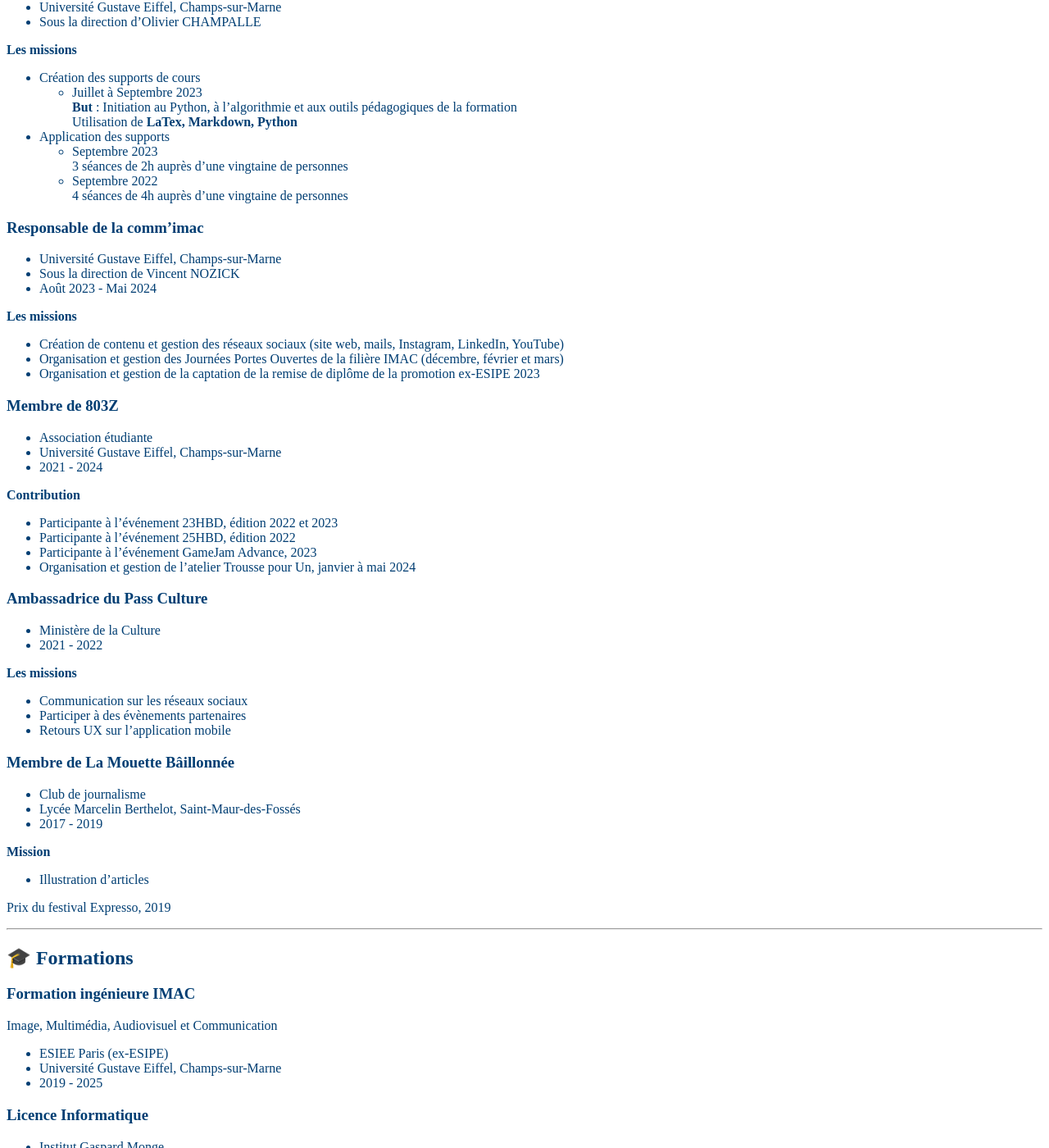
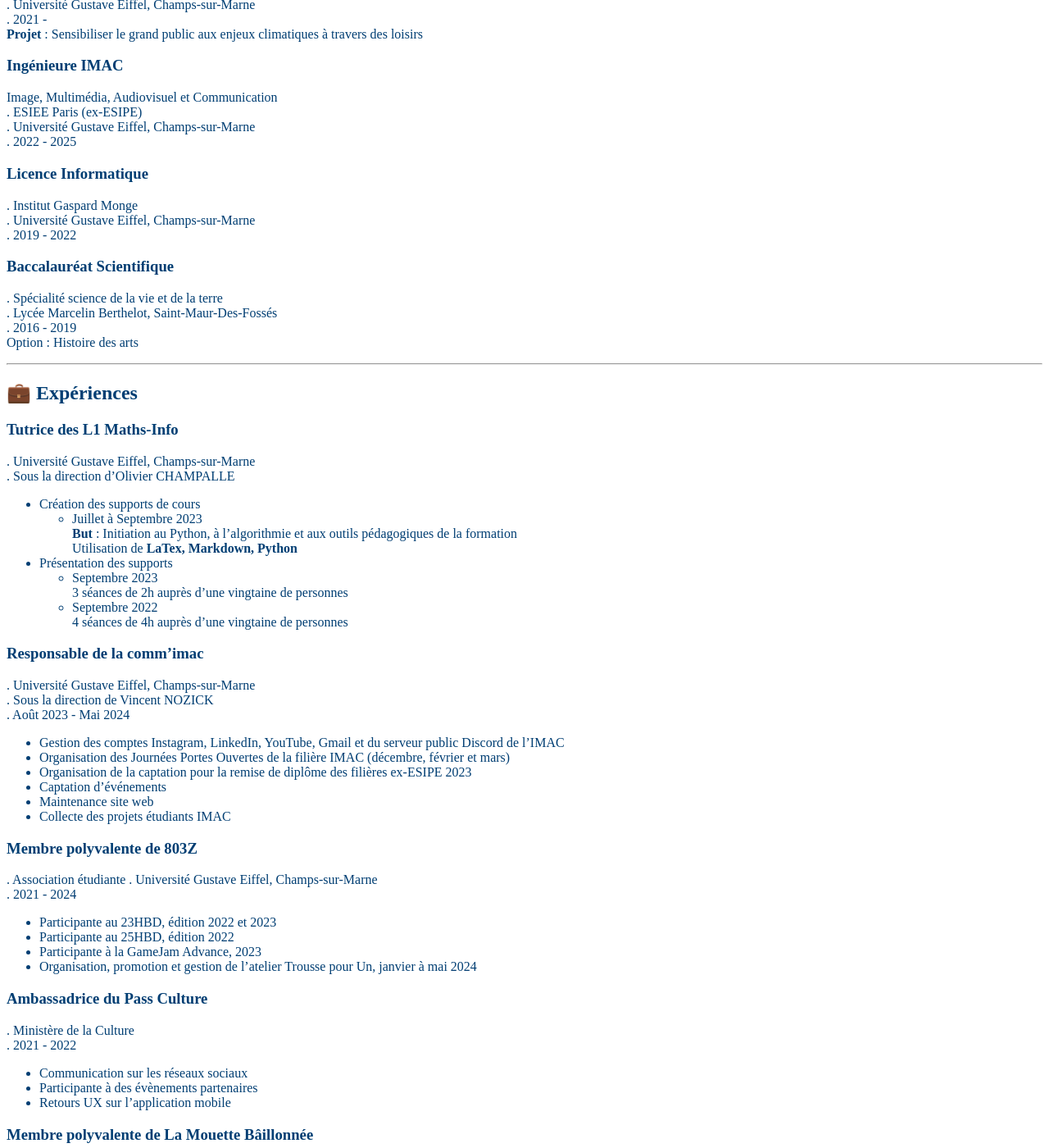
Before and after one commit to Melokye/Melokye.github.io, a Jekyll site: the page built from index.md, in a window 1280 px wide and 1400 px high, scrolled down 534 px. Shown: the whole window at 82% size. Built offline with Jekyll 4.4.1, drawn with Linux system fonts in a browser that asks for light colours; some of the changed text lies outside the part shown.

Commit message:
Réagencenment du contenu

```diff
--- a/index.md
+++ b/index.md
@@ -8,100 +8,129 @@
 # TODO insert favicon
 ---
 
-Ingénieure créative
-> A la recherche d'un stage d'**au moins 12 semaines** (3 mois) entre mai à août 2023 en tant que développeuse
+## Ingénieure créative
+
+> A la recherche d'un stage
+> d'**au moins 12 semaines**
+> du 4 mai au 25 août 2024
+> en tant que développeuse
 
 - Région parisienne
 - Mobilité : Europe
 - melodiekouy@gmail.com
 
-<!-- TODO ajouter les réseaux sociaux -->
+<!-- TODO insérer liens des réseaux sociaux -->
+
+### Réseaux sociaux
+
+- LinkedIn : Mélodie KOUY
+- GitHub : melokye
+<!-- Site : melokye.github.io -->
+- Instagram : melokye.crea
+
+---
+
+## 🎓 Formations
+
+<!-- TODO créer une collection formation + voir sur LinkedIn pour + d'infos -->
+
+### Statut National d'Etudiant Entrepreneur (SNEE)
+
+. PEPITE 3EF
+. Université Gustave Eiffel, Champs-sur-Marne
+. 2021 -
+**Projet** : Sensibiliser le grand public aux enjeux climatiques à travers des loisirs
+
+### Ingénieure IMAC
+
+Image, Multimédia, Audiovisuel et Communication
+. ESIEE Paris (ex-ESIPE)
+. Université Gustave Eiffel, Champs-sur-Marne
+. 2022 - 2025
+
+### Licence Informatique
+
+. Institut Gaspard Monge
+. Université Gustave Eiffel, Champs-sur-Marne
+. 2019 - 2022
+
+### Baccalauréat Scientifique
+
+. Spécialité science de la vie et de la terre
+. Lycée Marcelin Berthelot, Saint-Maur-Des-Fossés
+. 2016 - 2019
+Option : Histoire des arts
 
 ---
 
 ## 💼 Expériences
-### Statut National d'Etudiant Entrepreneur (SNEE)
-- PEPITE 3EF
-- Université Gustave Eiffel, Champs-sur-Marne
-- 2021 - 2024
 
-**Projet** : Sensibiliser aux enjeux climatiques à travers des loisirs
+### Tutrice des L1 Maths-Info
 
-### Tutorat pour L1 Informatique
-- Université Gustave Eiffel, Champs-sur-Marne
-- Sous la direction d'Olivier CHAMPALLE
+. Université Gustave Eiffel, Champs-sur-Marne
+. Sous la direction d'Olivier CHAMPALLE
 
-**Les missions**
 - Création des supports de cours
-    - Juillet à Septembre 2023
+  - Juillet à Septembre 2023
     **But** : Initiation au Python, à l'algorithmie et aux outils pédagogiques de la formation
     Utilisation de **LaTex, Markdown, Python**
-- Application des supports
-    - Septembre 2023
+- Présentation des supports
+  - Septembre 2023
         3 séances de 2h auprès d'une vingtaine de personnes
-    - Septembre 2022
+  - Septembre 2022
         4 séances de 4h auprès d'une vingtaine de personnes
 
 ### Responsable de la comm'imac
-- Université Gustave Eiffel, Champs-sur-Marne
-- Sous la direction de Vincent NOZICK
-- Août 2023 - Mai 2024
 
-**Les missions**
-- Création de contenu et gestion des réseaux sociaux (site web, mails, Instagram, LinkedIn, YouTube)
-- Organisation et gestion des Journées Portes Ouvertes de la filière IMAC (décembre, février et mars)
-- Organisation et gestion de la captation de la remise de diplôme de la promotion ex-ESIPE 2023
+. Université Gustave Eiffel, Champs-sur-Marne
+. Sous la direction de Vincent NOZICK
+. Août 2023 - Mai 2024
 
-### Membre de 803Z
-- Association étudiante
-- Université Gustave Eiffel, Champs-sur-Marne
-- 2021 - 2024
+- Gestion des comptes Instagram, LinkedIn, YouTube, Gmail et du serveur public Discord de l'IMAC
+- Organisation des Journées Portes Ouvertes de la filière IMAC (décembre, février et mars)
+- Organisation de la captation pour la remise de diplôme des filières ex-ESIPE 2023
+- Captation d'événements
+- Maintenance site web
+- Collecte des projets étudiants IMAC
 
-**Contribution**
-- Participante à l'événement 23HBD, édition 2022 et 2023
-- Participante à l'événement 25HBD, édition 2022
-- Participante à l'événement GameJam Advance, 2023
-- Organisation et gestion de l'atelier Trousse pour Un, janvier à mai 2024
+### Membre polyvalente de 803Z
+
+. Association étudiante
+<!--
+gérée par
+Alaric (2021-2022)
+Wendy GERVAIS (2022-2023)
+Guilhem DUVAL (2023-2024)
+-->
+. Université Gustave Eiffel, Champs-sur-Marne
+. 2021 - 2024
+
+- Participante au 23HBD, édition 2022 et 2023
+- Participante au 25HBD, édition 2022
+- Participante à la GameJam Advance, 2023
+- Organisation, promotion et gestion de l'atelier Trousse pour Un, janvier à mai 2024
 
 ### Ambassadrice du Pass Culture
-- Ministère de la Culture
-- 2021 - 2022
 
-**Les missions**
+. Ministère de la Culture
+. 2021 - 2022
+
 - Communication sur les réseaux sociaux
-- Participer à des évènements partenaires
+- Participante à des évènements partenaires
 - Retours UX sur l'application mobile
 
-### Membre de La Mouette Bâillonnée
-- Club de journalisme
-- Lycée Marcelin Berthelot, Saint-Maur-des-Fossés
-- 2017 - 2019
+### Membre polyvalente de La Mouette Bâillonnée
 
-**Mission**
+. Club de journalisme
+. Lycée Marcelin Berthelot, Saint-Maur-des-Fossés
+. 2017 - 2019
+
 - Illustration d'articles
-
+- Logistique et distribution des journaux
 Prix du festival Expresso, 2019
 
 ---
 
-## 🎓 Formations
-### Formation ingénieure IMAC
-Image, Multimédia, Audiovisuel et Communication
-- ESIEE Paris (ex-ESIPE)
-- Université Gustave Eiffel, Champs-sur-Marne
-- 2019 - 2025
-
-### Licence Informatique
-- Institut Gaspard Monge
-- Université Gustave Eiffel, Champs-sur-Marne
-- 2019 - 2022
-
-### Baccalauréat Scientifique
-- Spécialité science de la vie et de la terre
-- Lycée Marcelin Berthelot, Saint-Maur-Des-Fossés
-- 2016 - 2019
-
----
 
 ## Projets universitaires
 
```
